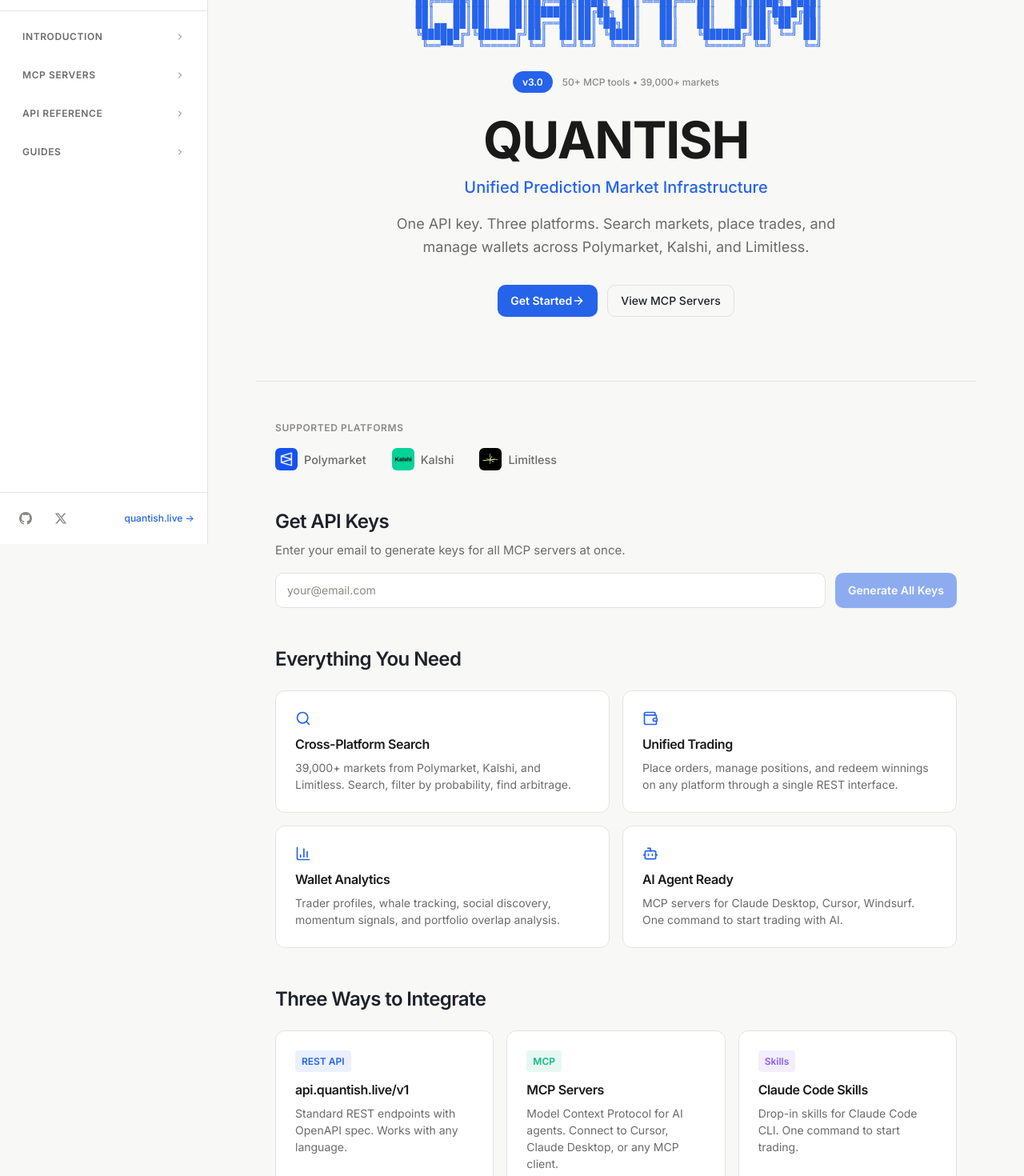
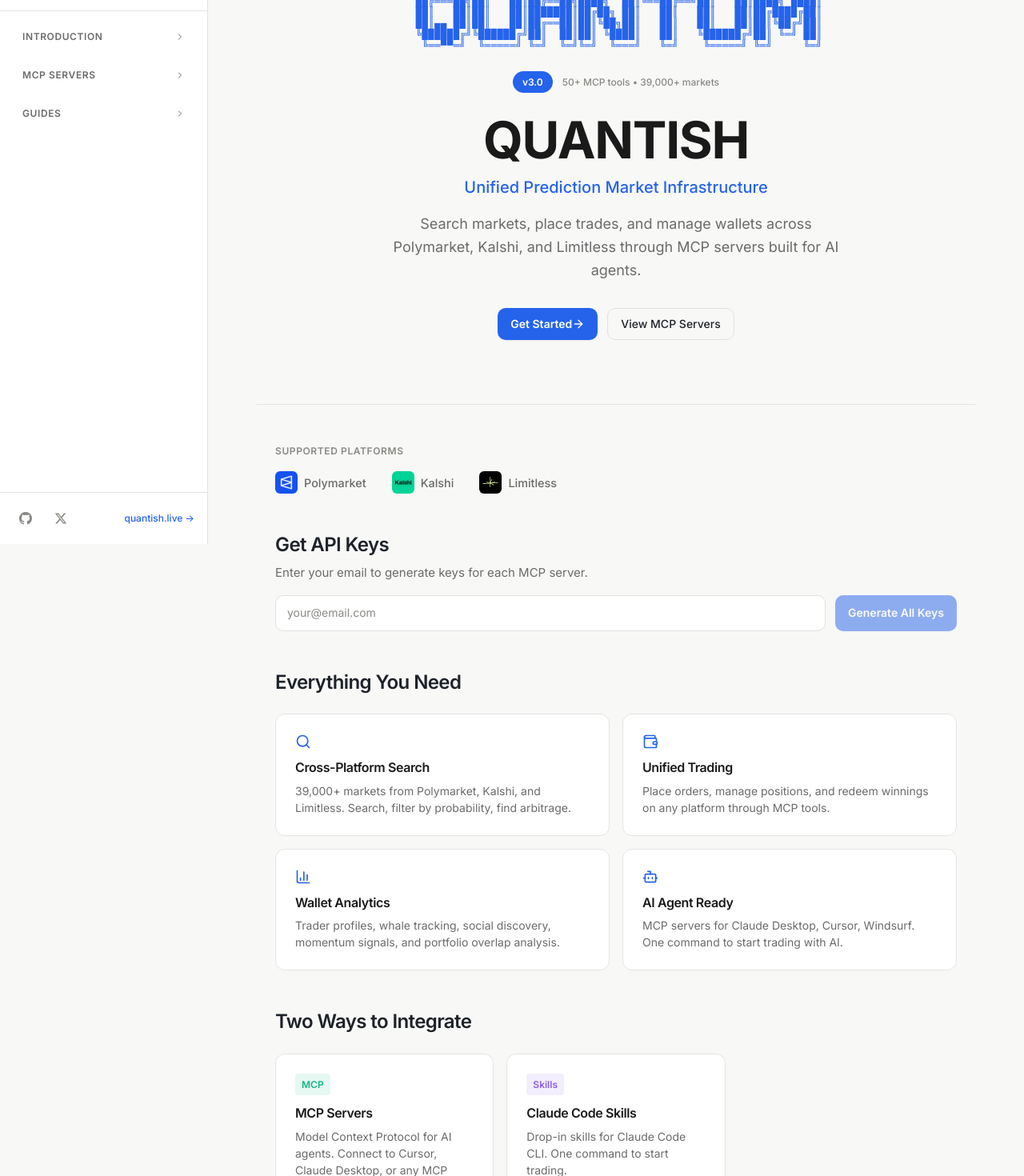
Before and after one commit to boshjerns/quantish-docs, a Next.js app: page / in a window 1280 px wide. Shown: the part 120-1590 px from the top of the page at 80% size. Built offline with nearby package versions, Linux system fonts and the light colour scheme.

Commit message:
Remove API reference section, update homepage copy to reflect MCP-only approach

```diff
--- a/app/page.tsx
+++ b/app/page.tsx
@@ -157,8 +157,8 @@
         <h1 className="hero-title">QUANTISH</h1>
         <p className="hero-tagline">Unified Prediction Market Infrastructure</p>
         <p className="hero-subtitle">
-          One API key. Three platforms. Search markets, place trades, and manage
-          wallets across Polymarket, Kalshi, and Limitless.
+          Search markets, place trades, and manage wallets across
+          Polymarket, Kalshi, and Limitless through MCP servers built for AI agents.
         </p>
         <div className="hero-actions">
           <Link href="/introduction" className="btn-primary">
@@ -192,7 +192,7 @@
       {/* Key Generator */}
       <section className="generator-section">
         <h2>Get API Keys</h2>
-        <p>Enter your email to generate keys for all MCP servers at once.</p>
+        <p>Enter your email to generate keys for each MCP server.</p>
         <div className="generator-card">
           <input
             type="email"
@@ -241,7 +241,7 @@
           <div className="feature-card">
             <Wallet className="feature-icon" />
             <h3>Unified Trading</h3>
-            <p>Place orders, manage positions, and redeem winnings on any platform through a single REST interface.</p>
+            <p>Place orders, manage positions, and redeem winnings on any platform through MCP tools.</p>
           </div>
 
           <div className="feature-card">
@@ -260,14 +260,8 @@
 
       {/* Integration Options */}
       <section className="integrations-section">
-        <h2>Three Ways to Integrate</h2>
+        <h2>Two Ways to Integrate</h2>
         <div className="integrations-grid">
-          <Link href="/api/markets" className="integration-card">
-            <span className="integration-tag tag-api">REST API</span>
-            <h3>api.quantish.live/v1</h3>
-            <p>Standard REST endpoints with OpenAPI spec. Works with any language.</p>
-          </Link>
-
           <Link href="/mcp" className="integration-card">
             <span className="integration-tag tag-mcp">MCP</span>
             <h3>MCP Servers</h3>
@@ -309,7 +303,7 @@
       {/* CTA */}
       <section className="cta-section">
         <h2>Ready to start?</h2>
-        <p>Generate your API keys and start trading prediction markets with AI.</p>
+        <p>Generate your API keys and start trading prediction markets.</p>
         <div className="cta-actions">
           <Link href="/introduction/quickstart" className="btn-primary">
             Quick Start <ArrowRight className="w-4 h-4" />
--- a/components/Sidebar.tsx
+++ b/components/Sidebar.tsx
@@ -29,15 +29,6 @@
       { title: 'Polymarket', href: '/mcp/polymarket' },
       { title: 'Kalshi', href: '/mcp/kalshi' },
       { title: 'Limitless', href: '/mcp/limitless' },
-    ],
-  },
-  {
-    title: 'API Reference',
-    items: [
-      { title: 'Markets', href: '/api/markets' },
-      { title: 'Trading', href: '/api/trading' },
-      { title: 'Wallets', href: '/api/wallets' },
-      { title: 'Analytics', href: '/api/analytics' },
     ],
   },
   {
```
